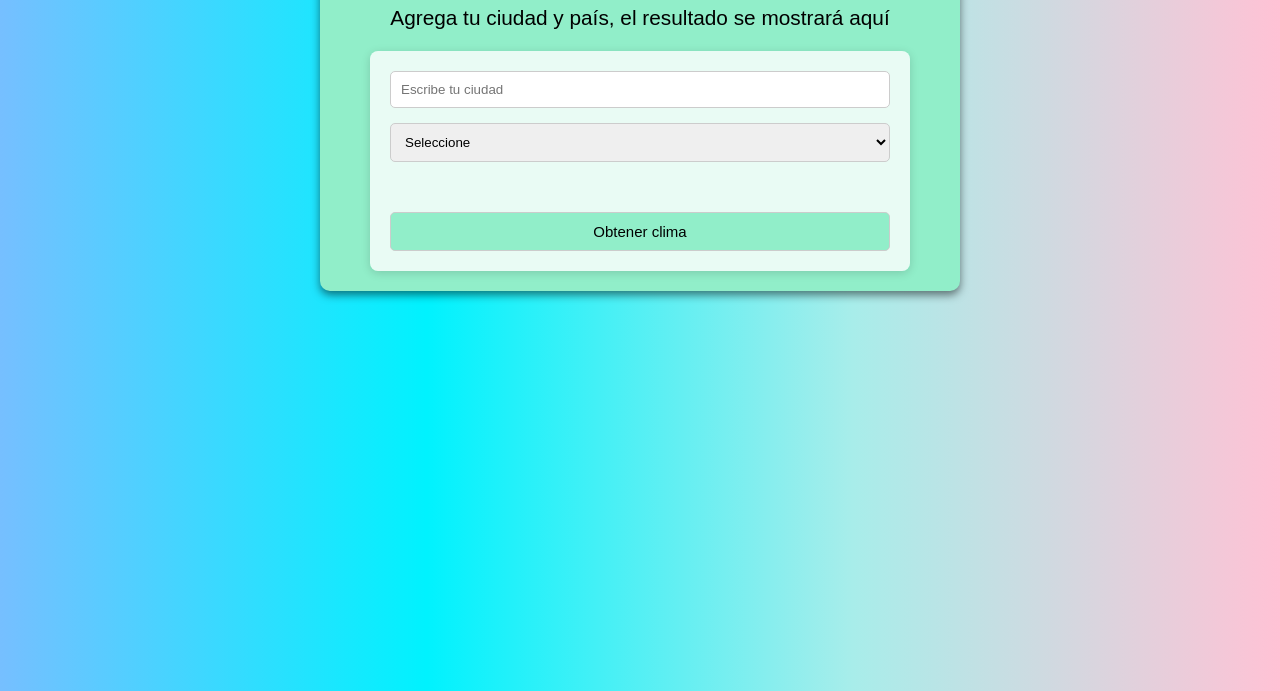
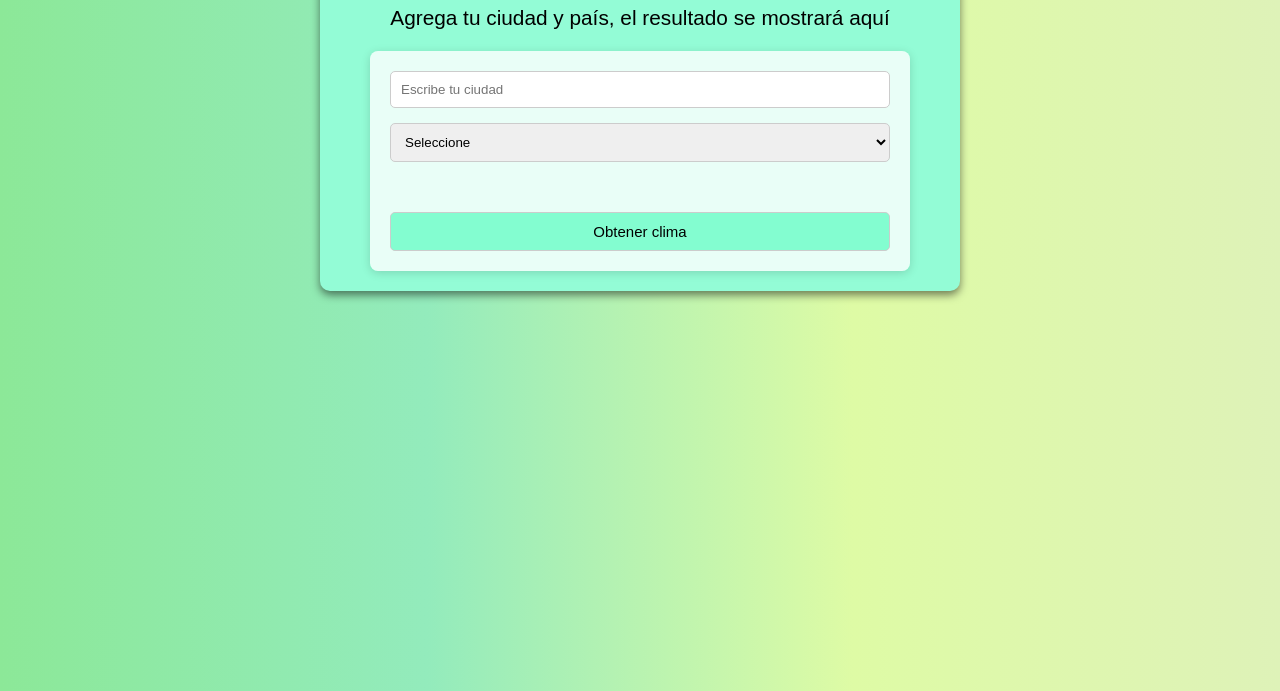
Before and after one commit to Hiram-Devv/front-end-challenge-weather, a plain HTML site: page index.html in a window 1280 px wide. Shown: the part 109-800 px from the top of the page. Drawn offline with Linux system fonts and the light colour scheme.

Commit message:
Realizando ultimos cambios

```diff
--- a/styles.css
+++ b/styles.css
@@ -1,5 +1,5 @@
 body{
-    background: linear-gradient(to right, #76bfff, #00f2fe, #a8edea, #ffc2d5);
+    background: linear-gradient(to right, #8ce898, #93ebbc,#defba5, #def2b8 );
     font-family: 'Arial', sans-serif;
     text-align: center;
     padding: 20px;
@@ -9,7 +9,7 @@ body{
 
     max-width: 600px;
     margin:0 auto;
-    background-color: hsl(156, 73%, 75%);
+    background-color: #93fcd6;
     padding: 20px;
     border-radius: 10px;
     box-shadow: 0 4px 8px rgba(0, 0, 0, 0.5);
@@ -60,16 +60,16 @@ h1{
     padding: 10px;
     margin-top: 50px;
     border: 1px solid #ccc;
-    background-color: hsl(156, 73%, 75%);
+    background-color: #83fdd0;
     border-radius: 5px;
     font-size: 15px;
     cursor: pointer;
     transition: background-color 0.3s ease, color 0.3s ease;
 }
 .style-button:hover{
-    background-color: #388e3c;
+    background-color: #6bd570;
     color: #e0f7fa;
-    border-color: #388e3c;
+    color: black;
 }
 
 .alerta{
```
